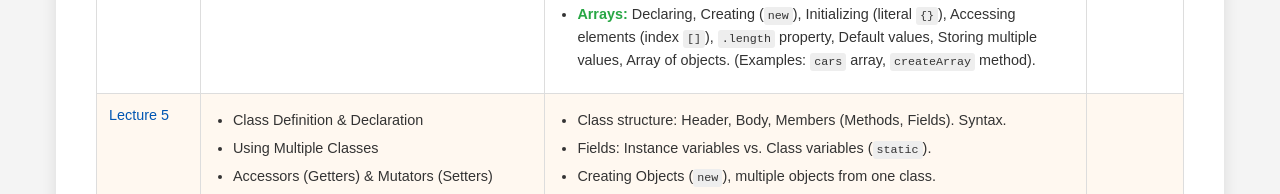
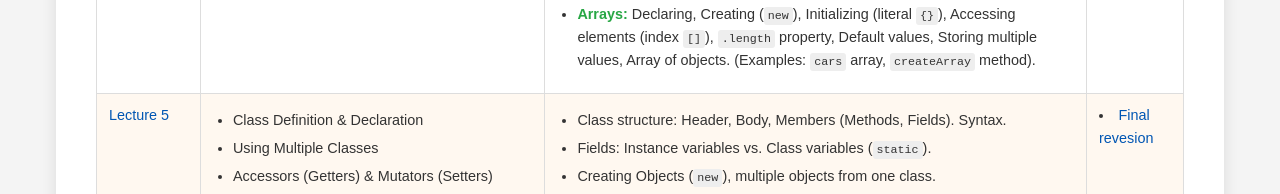
Before and after one commit to astral-fate/SE109-Programming-in-the-Large-2025, a plain HTML site: page index.html in a window 1280 px wide. Shown: the part 2112-2306 px from the top of the page. Drawn offline with Linux system fonts and the light colour scheme.

Commit message:
Update index.html

```diff
--- a/index.html
+++ b/index.html
@@ -283,7 +283,10 @@
             <li>Difference between Access and Non-Access modifiers.</li>
         </ul>
     </td>
-    <td><!-- Empty cell for Lecture 5 interactive material --></td>
+    <td>
+
+        <li><a href="final.html">Final revesion</a></li>
+    </td>
 </tr>
 
 
```
